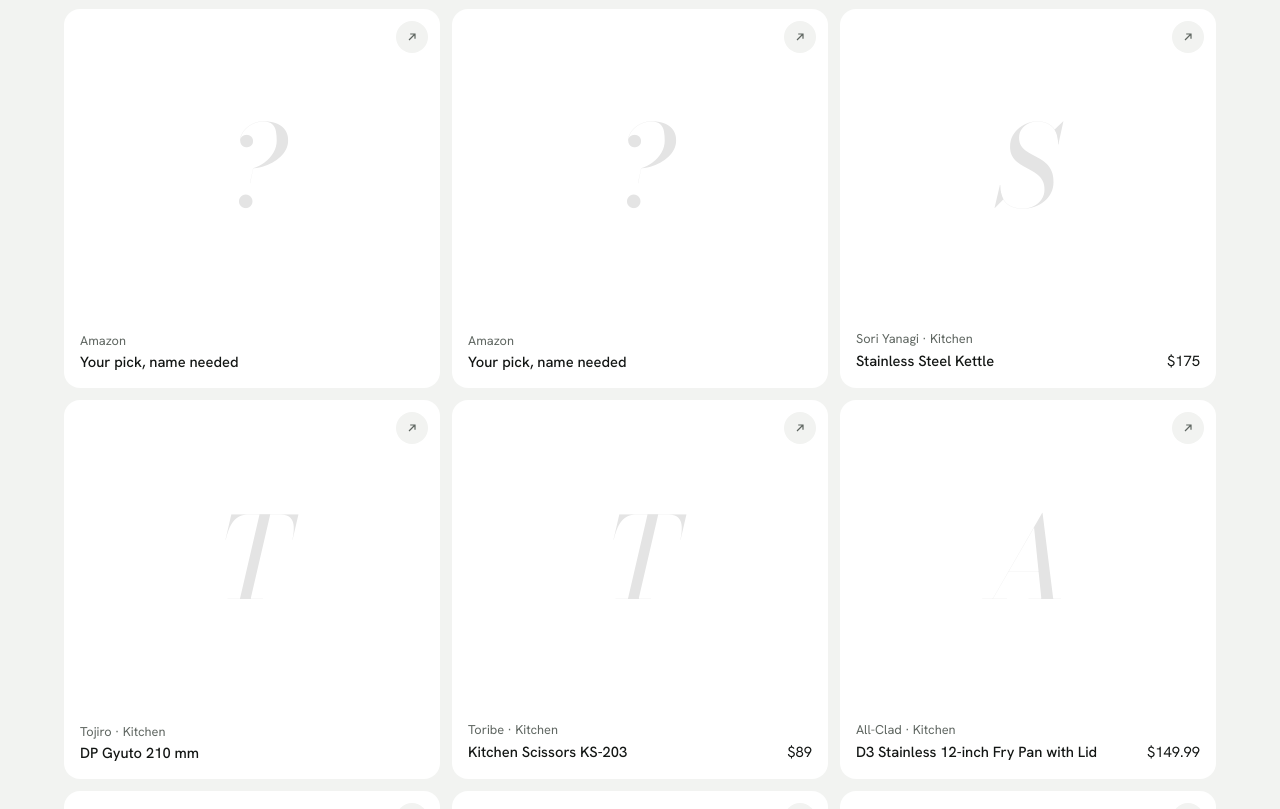
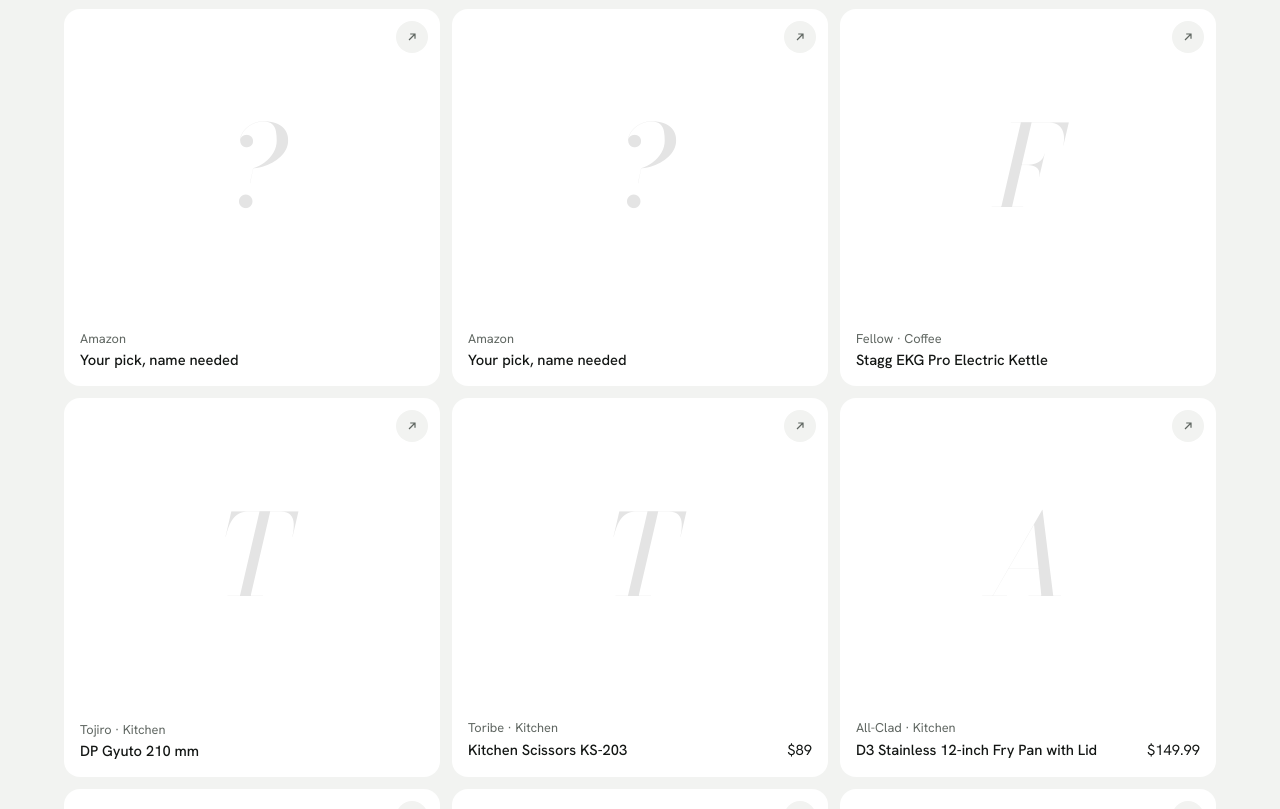
Before and after one commit to dariotrevino/worthowning, a plain HTML site: page index.html in a window 1280 px wide. Shown: the part 1065-1874 px from the top of the page. Drawn offline with nearby package versions, Linux system fonts and the light colour scheme.

Commit message:
Swap kettle pick for Fellow Stagg EKG Pro
Co-Authored-By: Claude Fable 5.2 <noreply@anthropic.com>
Claude-Session: https://claude.ai/code/session_01NF1M5n96EyKpDxGhXnv9Go

```diff
--- a/index.html
+++ b/index.html
@@ -280,10 +280,10 @@ var PRODUCTS = [
     url: "https://a.co/d/0490aFKa" },
 
   /* ---- Suggestions: kitchen ---- */
-  { brand: "Sori Yanagi", name: "Stainless Steel Kettle", cat: "kitchen", price: 175,
-    tags: ["forever", "japan", "stainless"],
-    note: "2.5 L kettle, made by hand in Niigata since 1994.", store: "Tortoise",
-    url: "https://shop.tortoisegeneralstore.com/products/ts001-kettle-yanagi" },
+  { brand: "Fellow", name: "Stagg EKG Pro Electric Kettle", cat: "coffee", price: null,
+    tags: ["stainless"], yours: true,
+    note: "Gooseneck electric kettle for pour-over coffee and tea.", store: "Amazon",
+    url: "https://www.amazon.com/dp/B0BF7HJ8MX" },
   { brand: "Tojiro", name: "DP Gyuto 210 mm", cat: "kitchen", price: null,
     tags: ["forever", "japan", "stainless"],
     note: "VG10 core in stainless cladding, made in Tsubame.", store: "Cutlery & More",
```
